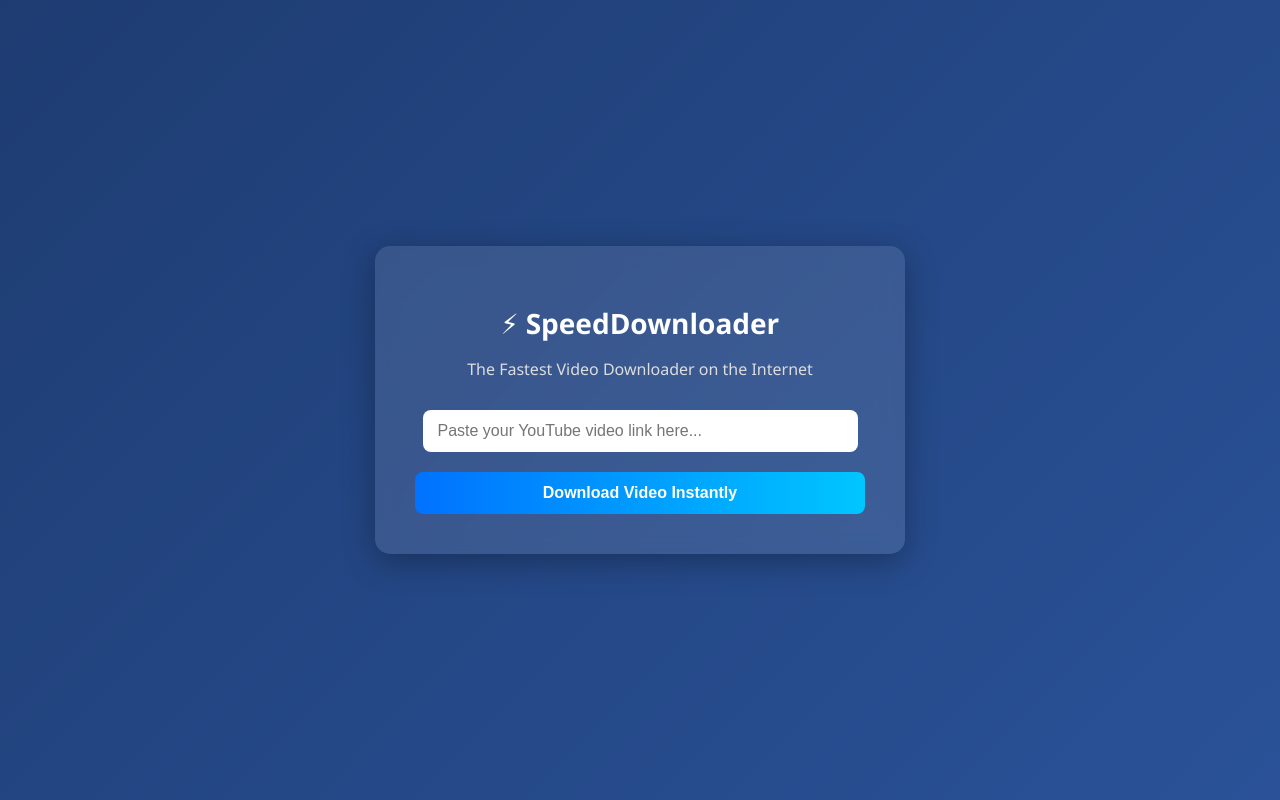
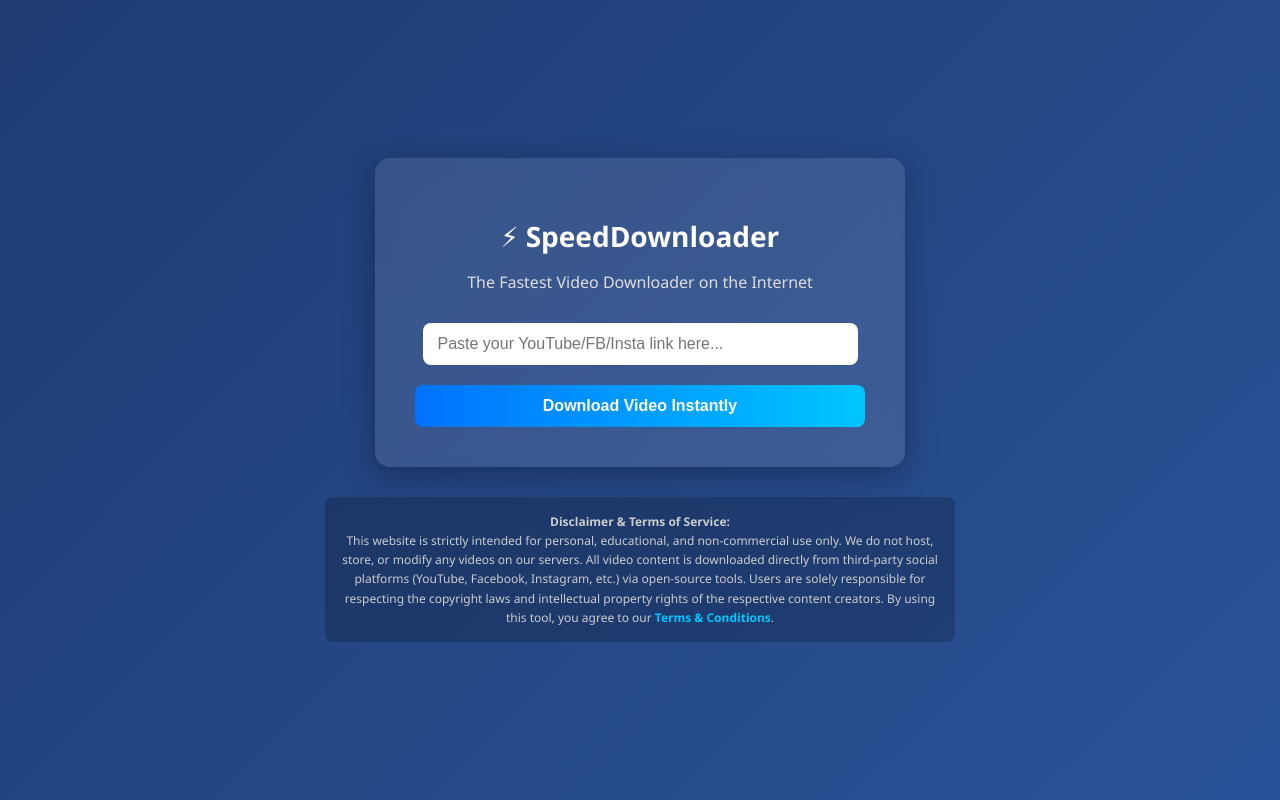
Before and after one commit to sri63-ai/SpeedDownloader, a Flask app: page / in a window 1280 px wide. Run offline with Flask 3, Linux system fonts and the light colour scheme.

Commit message:
Update index.html

```diff
--- a/templates/index.html
+++ b/templates/index.html
@@ -10,10 +10,13 @@
             background: linear-gradient(135deg, #1e3c72 0%, #2a5298 100%);
             color: #fff;
             display: flex;
+            flex-direction: column;
             justify-content: center;
             align-items: center;
-            height: 100vh;
+            min-height: 100vh;
             margin: 0;
+            padding: 20px;
+            box-sizing: border-box;
         }
         .container {
             background: rgba(255, 255, 255, 0.1);
@@ -22,7 +25,9 @@
             backdrop-filter: blur(10px);
             box-shadow: 0 8px 32px 0 rgba(0, 0, 0, 0.3);
             text-align: center;
-            width: 450px;
+            width: 100%;
+            max-width: 450px;
+            margin-bottom: 30px;
         }
         h1 { margin-bottom: 10px; font-size: 28px; }
         p { color: #ddd; margin-bottom: 30px; }
@@ -49,6 +54,26 @@
             width: 100%;
         }
         button:hover { transform: scale(1.02); box-shadow: 0 5px 15px rgba(0,198,255,0.4); }
+
+        /* Legal Section Styles */
+        .legal-footer {
+            max-width: 600px;
+            text-align: center;
+            font-size: 12px;
+            color: #ccc;
+            line-height: 1.6;
+            background: rgba(0, 0, 0, 0.2);
+            padding: 15px;
+            border-radius: 8px;
+        }
+        .legal-footer a {
+            color: #00c6ff;
+            text-decoration: none;
+            font-weight: bold;
+        }
+        .legal-footer a:hover {
+            text-decoration: underline;
+        }
     </style>
 </head>
 <body>
@@ -56,9 +81,14 @@
         <h1>⚡ SpeedDownloader</h1>
         <p>The Fastest Video Downloader on the Internet</p>
         <form action="/download" method="POST">
-            <input type="text" name="url" placeholder="Paste your YouTube video link here..." required>
+            <input type="text" name="url" placeholder="Paste your YouTube/FB/Insta link here..." required>
             <button type="submit">Download Video Instantly</button>
         </form>
     </div>
+
+    <div class="legal-footer">
+        <strong>Disclaimer & Terms of Service:</strong><br>
+        This website is strictly intended for personal, educational, and non-commercial use only. We do not host, store, or modify any videos on our servers. All video content is downloaded directly from third-party social platforms (YouTube, Facebook, Instagram, etc.) via open-source tools. Users are solely responsible for respecting the copyright laws and intellectual property rights of the respective content creators. By using this tool, you agree to our <a href="/terms" target="_blank">Terms & Conditions</a>.
+    </div>
 </body>
 </html>
```
